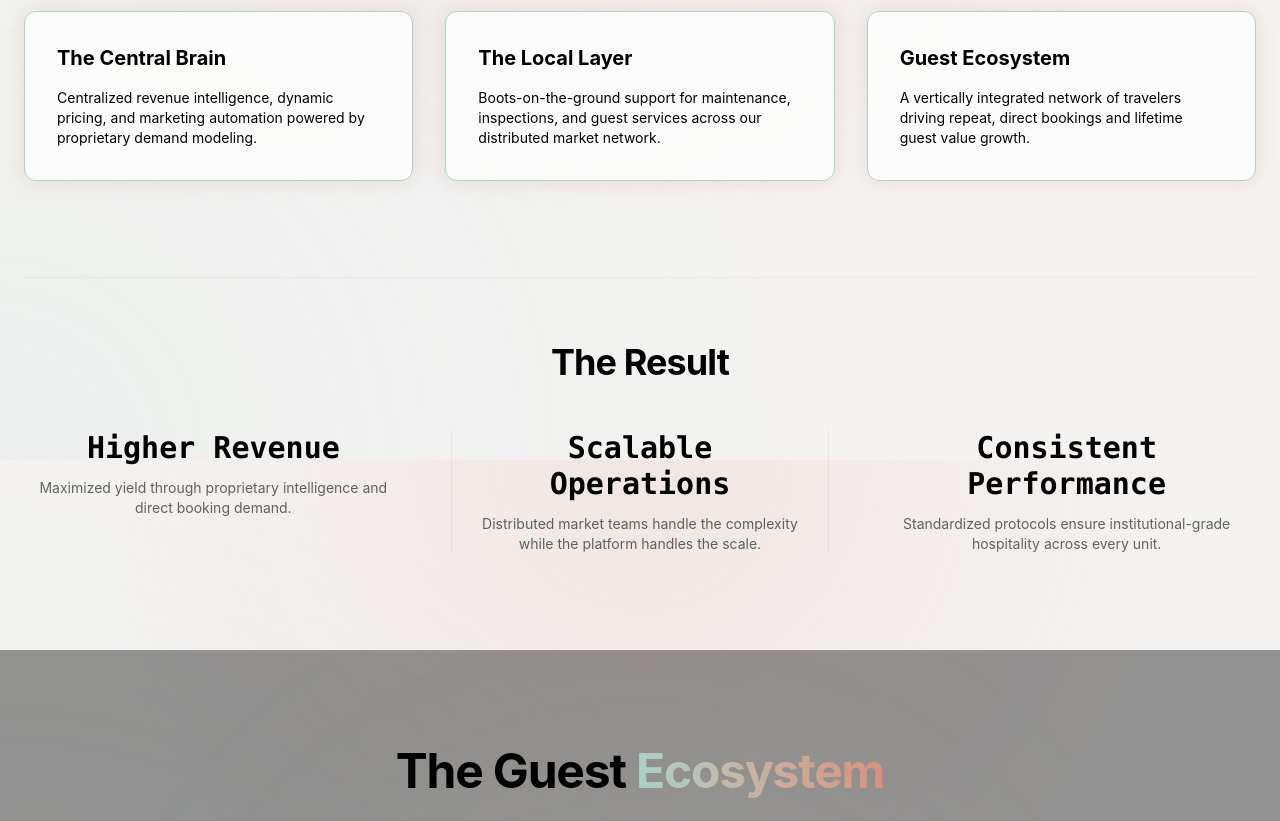
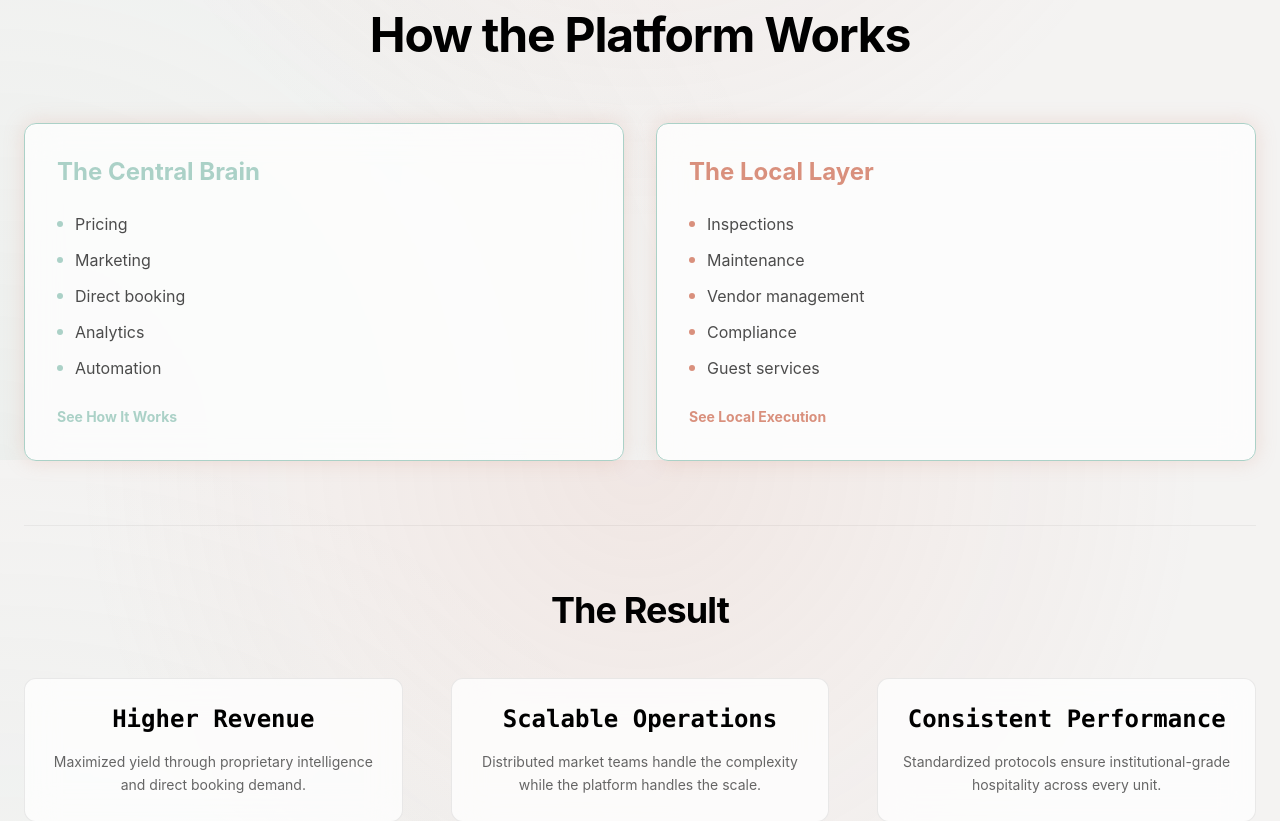
Before and after one commit to suitecapacitydev-prog/Suite-Capacity, a Next.js app: page / in a window 1280 px wide. Shown: the part 1140-1961 px from the top of the page. Built offline with nearby package versions, Linux system fonts and the light colour scheme.

Commit message:
feat: link hero button to platform works section on homepage

```diff
--- a/src/app/page.tsx
+++ b/src/app/page.tsx
@@ -13,47 +13,62 @@ export default function Home() {
     <SiteShell>
       <Hero />
 
-      {/* Platform Value Propositions */}
-      <section className="py-24 container mx-auto px-6">
-        <div className="grid md:grid-cols-3 gap-8">
-          <Link href="/platform/central-brain" className="glass-panel p-8 space-y-4 intelligence-border hover:scale-[1.02] transition-transform block group">
-            <h3 className="text-xl font-bold transition-colors text-black group-hover:text-primary">The Central Brain</h3>
-            <p className="text-black text-sm">
-              Centralized revenue intelligence, dynamic pricing, and marketing automation powered by proprietary demand modeling.
-            </p>
-          </Link>
-          <Link href="/platform/local-layer" className="glass-panel p-8 space-y-4 intelligence-border hover:scale-[1.02] transition-transform block group">
-            <h3 className="text-xl font-bold transition-colors text-black group-hover:text-primary">The Local Layer</h3>
-            <p className="text-black text-sm">
-              Boots-on-the-ground support for maintenance, inspections, and guest services across our distributed market network.
-            </p>
-          </Link>
-          <Link href="/platform/guest-ecosystem" className="glass-panel p-8 space-y-4 block group intelligence-border hover:scale-[1.02] transition-transform">
-            <h3 className="text-xl font-bold transition-colors text-black group-hover:text-primary">Guest Ecosystem</h3>
-            <p className="text-black text-sm">
-              A vertically integrated network of travelers driving repeat, direct bookings and lifetime guest value growth.
-            </p>
-          </Link>
+      {/* SECTION — HOW THE PLATFORM WORKS */}
+      <section id="how-it-works" className="py-24 container mx-auto px-6">
+        <div className="text-center mb-16">
+          <h2 className="text-3xl md:text-5xl font-bold text-black tracking-tight">How the Platform Works</h2>
+        </div>
+
+        <div className="grid md:grid-cols-2 gap-8 mb-16">
+          {/* The Central Brain */}
+          <div className="glass-panel p-8 space-y-6 intelligence-border">
+            <h3 className="text-2xl font-bold text-primary">The Central Brain</h3>
+            <ul className="space-y-3">
+              {['Pricing', 'Marketing', 'Direct booking', 'Analytics', 'Automation'].map((item) => (
+                <li key={item} className="flex items-center gap-3 text-black/70">
+                  <div className="w-1.5 h-1.5 rounded-full bg-primary" />
+                  {item}
+                </li>
+              ))}
+            </ul>
+            <Link href="/platform/central-brain" className="inline-flex items-center gap-2 text-primary font-bold text-sm hover:translate-x-1 transition-transform">
+              See How It Works <div className="w-4 h-4 border-2 border-primary border-t-transparent rounded-full animate-spin hidden" />
+            </Link>
+          </div>
+
+          {/* The Local Layer */}
+          <div className="glass-panel p-8 space-y-6 intelligence-border">
+            <h3 className="text-2xl font-bold text-accent">The Local Layer</h3>
+            <ul className="space-y-3">
+              {['Inspections', 'Maintenance', 'Vendor management', 'Compliance', 'Guest services'].map((item) => (
+                <li key={item} className="flex items-center gap-3 text-black/70">
+                  <div className="w-1.5 h-1.5 rounded-full bg-accent" />
+                  {item}
+                </li>
+              ))}
+            </ul>
+            <Link href="/platform/local-layer" className="inline-flex items-center gap-2 text-accent font-bold text-sm hover:translate-x-1 transition-transform">
+              See Local Execution
+            </Link>
+          </div>
         </div>
 
         {/* The Result Section */}
-        <div className="mt-24 pt-16 border-t border-black/5">
+        <div className="pt-16 border-t border-black/5">
           <div className="text-center mb-12">
-            <h2 className="text-2xl md:text-4xl font-bold text-black tracking-tight">The Result</h2>
+            <h2 className="text-3xl md:text-4xl font-bold text-black tracking-tight">The Result</h2>
           </div>
           <div className="grid md:grid-cols-3 gap-12">
-            <div className="text-center space-y-3">
-              <div className="text-3xl font-bold text-black font-mono">Higher Revenue</div>
-              <p className="text-black/60 text-sm">Maximized yield through proprietary intelligence and direct booking demand.</p>
-            </div>
-            <div className="text-center space-y-3 border-x border-black/5 px-6">
-              <div className="text-3xl font-bold text-black font-mono">Scalable Operations</div>
-              <p className="text-black/60 text-sm">Distributed market teams handle the complexity while the platform handles the scale.</p>
-            </div>
-            <div className="text-center space-y-3">
-              <div className="text-3xl font-bold text-black font-mono">Consistent Performance</div>
-              <p className="text-black/60 text-sm">Standardized protocols ensure institutional-grade hospitality across every unit.</p>
-            </div>
+            {[
+              { title: 'Higher revenue', desc: 'Maximized yield through proprietary intelligence and direct booking demand.' },
+              { title: 'Scalable operations', desc: 'Distributed market teams handle the complexity while the platform handles the scale.' },
+              { title: 'Consistent performance', desc: 'Standardized protocols ensure institutional-grade hospitality across every unit.' }
+            ].map((result) => (
+              <div key={result.title} className="text-center space-y-4 p-6 glass-panel border-transparent hover:border-black/5 transition-colors">
+                <div className="text-2xl font-bold text-black font-mono capitalize">{result.title}</div>
+                <p className="text-black/60 text-sm leading-relaxed">{result.desc}</p>
+              </div>
+            ))}
           </div>
         </div>
       </section>
--- a/src/components/marketing/hero.tsx
+++ b/src/components/marketing/hero.tsx
@@ -33,9 +33,11 @@ export function Hero() {
                                 <ArrowRight className="w-5 h-5 transition-transform group-hover:translate-x-1" />
                             </Button>
                         </Link>
-                        <Button size="lg" variant="outline" className="w-full sm:w-auto">
-                            See How the Platform Works
-                        </Button>
+                        <Link href="#how-it-works" className="w-full sm:w-auto">
+                            <Button size="lg" variant="outline" className="w-full sm:w-auto">
+                                See How the Platform Works
+                            </Button>
+                        </Link>
                     </div>
 
                     {/* Quick Metrics / Stats Overlay */}
```
